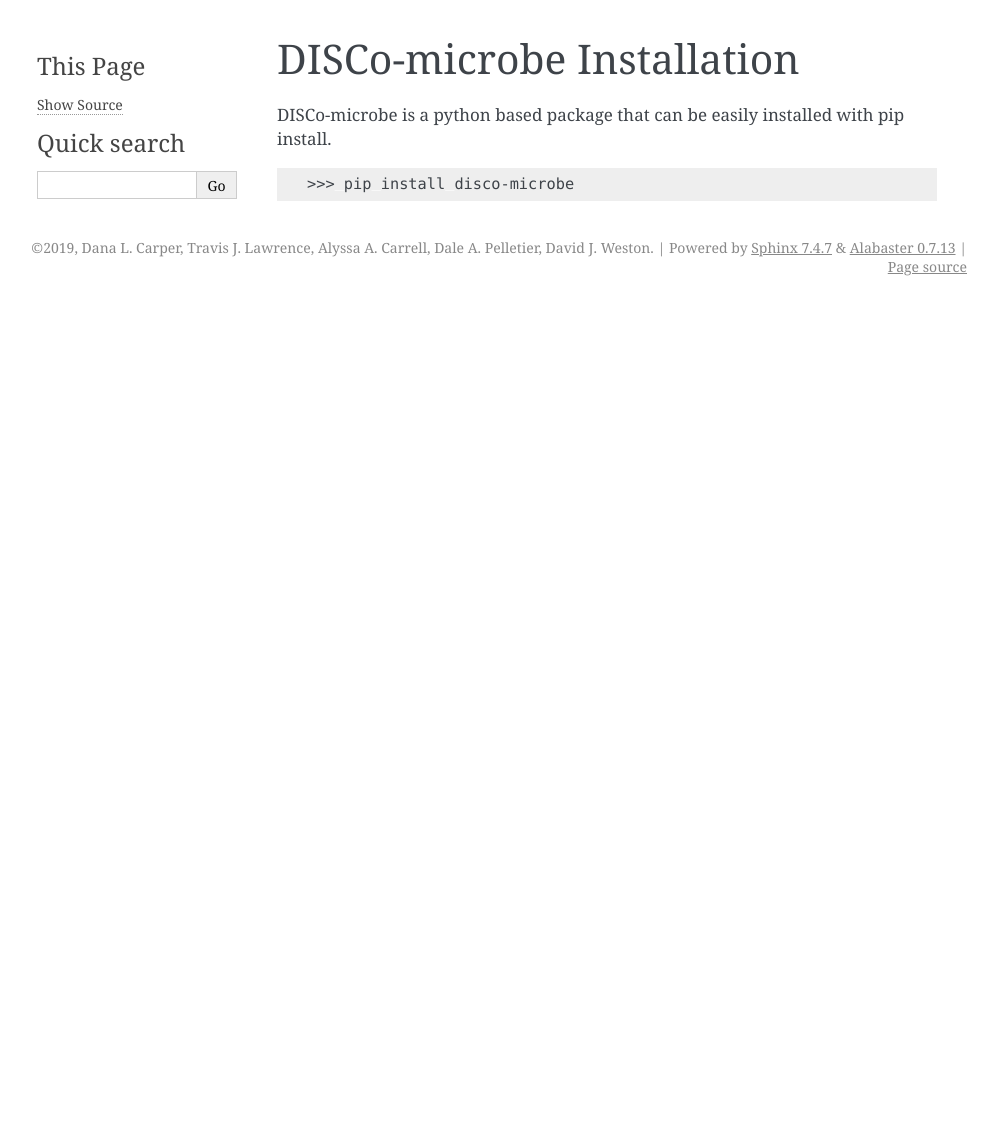
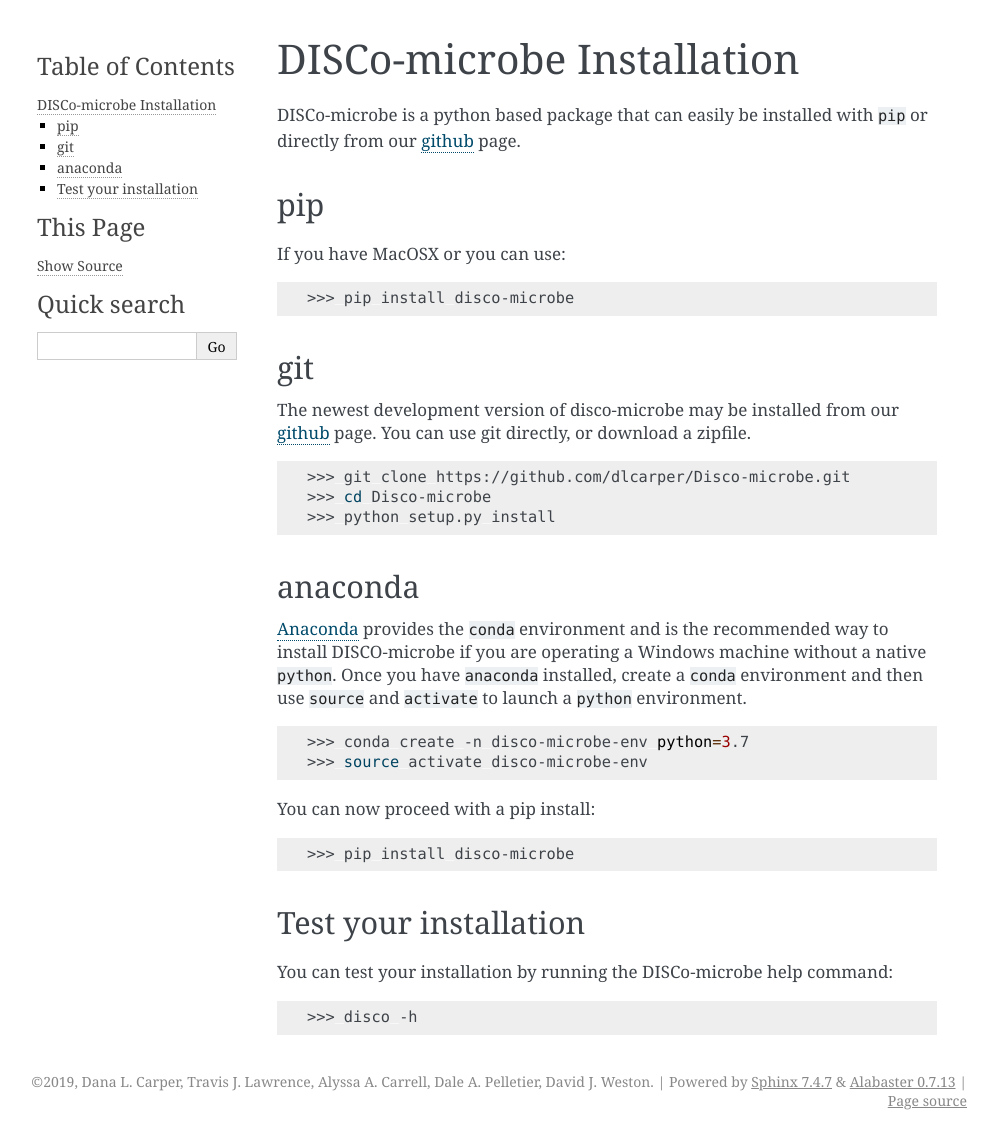
Before and after one commit to dlcarper/DISCo-microbe, a Sphinx documentation site: the page built from docs/Installation.rst, in a window 1280 px wide. Shown: the whole page, without its empty margins (143-1141 px from the left). Built offline with Sphinx 7.4.7, drawn with Linux system fonts in a browser that asks for light colours; before the commit the page ends 900 px from its top, so only the background shows below that.

Commit message:
Added alternative installation options, updated tutorial, removed unused files from tutorial tarball

```diff
--- a/docs/Installation.rst
+++ b/docs/Installation.rst
@@ -2,9 +2,52 @@
 DISCo-microbe Installation
 ==========================
 
-DISCo-microbe is a python based package that can be easily installed with pip install.
+DISCo-microbe is a python based package that can easily be installed with ``pip`` or directly from our github_ page.
 
+pip
+===
+
+If you have MacOSX or you can use:
 
 .. code-block:: bash
 
     >>> pip install disco-microbe
+
+
+git
+===
+
+The newest development version of disco-microbe may be installed from our github_ page. You can use git directly, or download a zipfile.
+    .. _github: https://github.com/dlcarper/Disco-microbe
+
+.. code-block:: bash
+
+    >>> git clone https://github.com/dlcarper/Disco-microbe.git
+    >>> cd Disco-microbe
+    >>> python setup.py install
+
+
+anaconda
+========
+Anaconda_ provides the ``conda`` environment and is the recommended way to install DISCO-microbe if you are operating a Windows machine without a native ``python``. Once you have ``anaconda`` installed, create a ``conda`` environment and then use ``source`` and ``activate`` to launch a ``python`` environment.
+    .. _Anaconda: https://www.anaconda.com
+
+.. code-block:: bash
+
+    >>> conda create -n disco-microbe-env python=3.7
+    >>> source activate disco-microbe-env
+
+You can now proceed with a pip install:
+
+.. code-block:: bash
+
+    >>> pip install disco-microbe
+
+Test your installation
+======================
+
+You can test your installation by running the DISCo-microbe help command:
+
+.. code-block:: bash
+
+    >>> disco -h
```
Also changed, not shown: docs/Tutorial.rst (+5 -5 lines), 1 other file.
